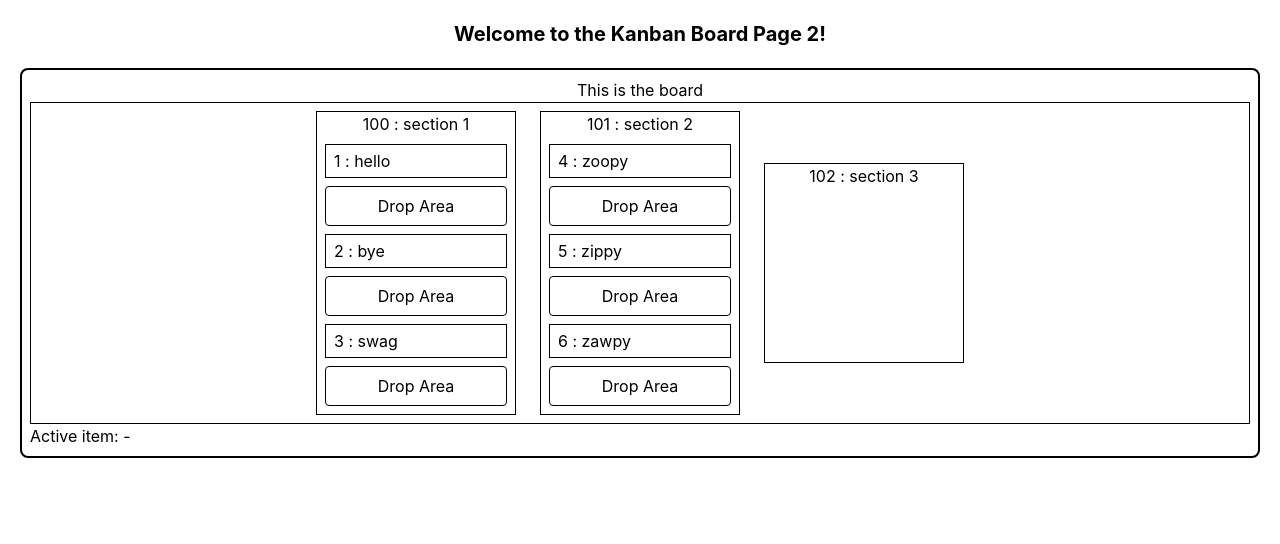
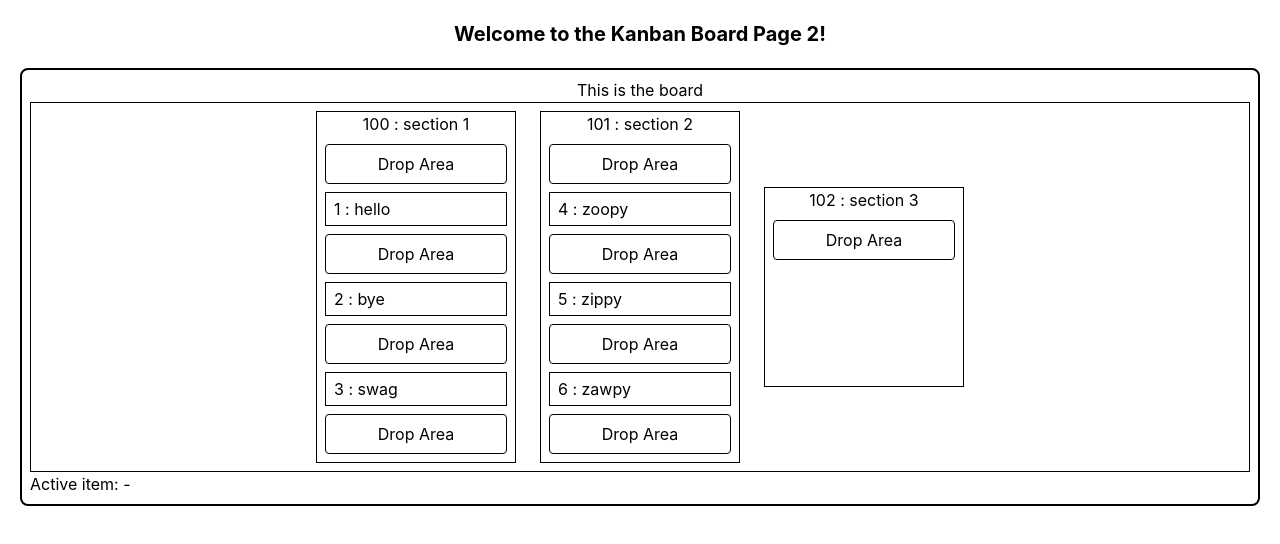
Before and after one commit to JellyRollJunior/learning-sandbox, a React (Vite) app in the folder packages/client/: page /kanban-board-2 in a window 1280 px wide. Shown: the top 544 px of the page. Built offline with nearby package versions, Linux system fonts and the light colour scheme.

Commit message:
Implement moving to list start. Calc order outside handleMoveItem

```diff
--- a/packages/client/src/app/pages/KanbanBoardPage2/KanbanBoardPage2.tsx
+++ b/packages/client/src/app/pages/KanbanBoardPage2/KanbanBoardPage2.tsx
@@ -37,14 +37,11 @@ type BoardProps = { data: Section[] };
 const Board = ({ data }: BoardProps) => {
   const [activeItem, setActiveItem] = useState<number | null>(null);
 
-  const handleMoveItem = (
-    sectionId: Section['id'],
-    order: Item['order']
-  ) => {
+  const handleMoveItem = (sectionId: Section['id'], order: Item['order']) => {
     if (!activeItem) return;
     // insert code here: if order + section are the same, do not move
     console.log(
-      `moving [item ${activeItem}] to [section ${sectionId} - order ${Number(order) + 1}]`
+      `moving [item ${activeItem}] to [section ${sectionId} - order ${order}]`
     );
   };
 
@@ -63,6 +60,9 @@ const Board = ({ data }: BoardProps) => {
               </h3>
               <ol className="flex flex-col gap-2 p-2">
                 {/* items */}
+                <DropArea
+                  onDropHandler={() => handleMoveItem(section.id, '0')}
+                />
                 {section.items.map((item: Item) => (
                   <Fragment key={item.id}>
                     <Item
@@ -72,7 +72,7 @@ const Board = ({ data }: BoardProps) => {
                     />
                     <DropArea
                       onDropHandler={() =>
-                        handleMoveItem(section.id, item.order)
+                        handleMoveItem(section.id, `${Number(item.order) + 1}`)
                       }
                     />
                   </Fragment>
```
